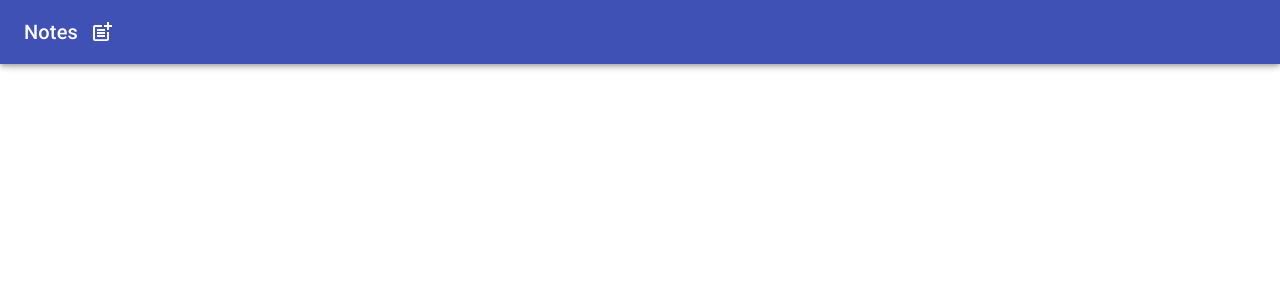
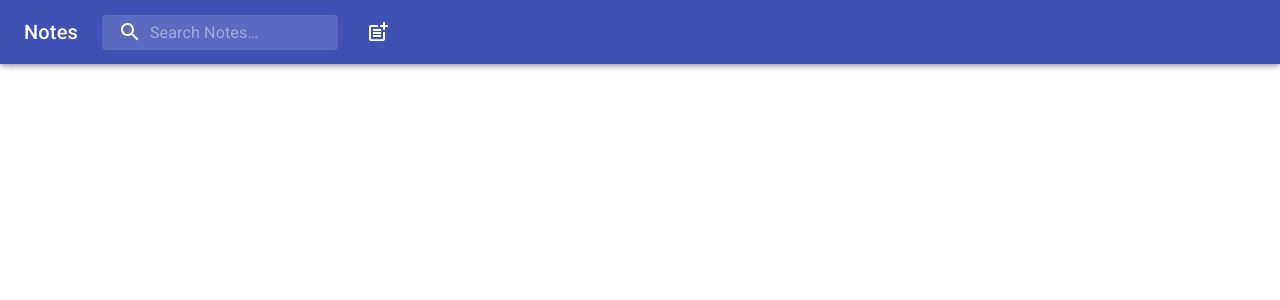
Before and after one commit to mitalikhundiwala/notes-app, a React (Vite) app: page / in a window 1280 px wide. Shown: the top 300 px of the page. Built offline with nearby package versions, Linux system fonts and the light colour scheme.

Commit message:
added search in title, detail and tags

```diff
--- a/src/actions/notes.action.ts
+++ b/src/actions/notes.action.ts
@@ -9,6 +9,7 @@ export enum NotesAction {
     SELECT_NOTE = 'SELECT_NOTE',
     UPDATE_NOTE = 'UPDATE_NOTE',
     REMOVE_NOTE = 'REMOVE_NOTE',
+    SEARCH_NOTE = 'SEARCH_NOTE',
 }
 
 export const addNoteSuccess = (note: Note): AnyAction => {
@@ -86,3 +87,12 @@ export const selectNote = (noteId: number): AnyAction => {
         },
     };
 };
+
+export const searchNote = (searchTerm: string): AnyAction => {
+    return {
+        type: NotesAction.SEARCH_NOTE,
+        payload: {
+            searchTerm,
+        },
+    };
+};
--- a/src/components/header.component.tsx
+++ b/src/components/header.component.tsx
@@ -7,8 +7,66 @@ import IconButton from '@material-ui/core/IconButton';
 import PostAdd from '@material-ui/icons/PostAdd';
 import SwipeableDrawer from '@material-ui/core/SwipeableDrawer';
 import CreateNote from './note-create.component';
+import SearchIcon from '@material-ui/icons/Search';
+import {
+    InputBase,
+    createStyles,
+    makeStyles,
+    Theme,
+    fade,
+} from '@material-ui/core';
+import { AppThunkDispatch } from '../store';
+import { searchNote } from '../actions/notes.action';
+import { connect } from 'react-redux';
 
-const Header: FunctionComponent = () => {
+const useStyles = makeStyles((theme: Theme) =>
+    createStyles({
+        search: {
+            position: 'relative',
+            borderRadius: theme.shape.borderRadius,
+            backgroundColor: fade(theme.palette.common.white, 0.15),
+            '&:hover': {
+                backgroundColor: fade(theme.palette.common.white, 0.25),
+            },
+            marginRight: theme.spacing(2),
+            marginLeft: 0,
+            width: '100%',
+            [theme.breakpoints.up('sm')]: {
+                marginLeft: theme.spacing(3),
+                width: 'auto',
+            },
+        },
+        searchIcon: {
+            padding: theme.spacing(0, 2),
+            height: '100%',
+            position: 'absolute',
+            pointerEvents: 'none',
+            display: 'flex',
+            alignItems: 'center',
+            justifyContent: 'center',
+        },
+        inputRoot: {
+            color: 'inherit',
+        },
+        inputInput: {
+            padding: theme.spacing(1, 1, 1, 0),
+            // vertical padding + font size from searchIcon
+            paddingLeft: `calc(1em + ${theme.spacing(4)}px)`,
+            transition: theme.transitions.create('width'),
+            width: '100%',
+            [theme.breakpoints.up('md')]: {
+                width: '20ch',
+            },
+        },
+    })
+);
+interface IProps {
+    handleSearch: (searchTerm: string) => void;
+}
+
+const Header: FunctionComponent<IProps> = ({ handleSearch }) => {
+    const classes = useStyles();
+
     const [isOpen, setIsOpen] = useState(false);
 
     const toggleDrawer = (open: boolean) => (
@@ -39,6 +97,22 @@ const Header: FunctionComponent = () => {
             <AppBar position="fixed">
                 <Toolbar>
                     <Typography variant="h6">Notes</Typography>
+                    <div className={classes.search}>
+                        <div className={classes.searchIcon}>
+                            <SearchIcon />
+                        </div>
+                        <InputBase
+                            placeholder="Search Notes…"
+                            classes={{
+                                root: classes.inputRoot,
+                                input: classes.inputInput,
+                            }}
+                            inputProps={{ 'aria-label': 'search' }}
+                            onChange={event => {
+                                handleSearch(event.target.value);
+                            }}
+                        />
+                    </div>
                     <IconButton
                         aria-label="Add Note"
                         aria-controls="primary-search-account-menu"
@@ -65,4 +139,12 @@ const Header: FunctionComponent = () => {
     );
 };
 
-export default Header;
+const mapDispatchToProps = (dispatch: AppThunkDispatch) => {
+    return {
+        handleSearch: (searchTerm: string) => {
+            return dispatch(searchNote(searchTerm));
+        },
+    };
+};
+
+export default connect(undefined, mapDispatchToProps)(Header);
--- a/src/components/note-detail.component.tsx
+++ b/src/components/note-detail.component.tsx
@@ -2,7 +2,7 @@
 import React, { FunctionComponent, useCallback, useState } from 'react';
 import Note from '../models/note.model';
 import { connect } from 'react-redux';
-import { Typography, SwipeableDrawer } from '@material-ui/core';
+import { Typography, SwipeableDrawer, Chip, Box } from '@material-ui/core';
 import { Grid, IconButton } from '@material-ui/core';
 import Create from '@material-ui/icons/Create';
 import Delete from '@material-ui/icons/Delete';
@@ -73,9 +73,17 @@ const NoteDetail: FunctionComponent<IProps> = ({
             <Typography variant="h5" gutterBottom>
                 {selectedNote.title}
             </Typography>
+
+            {selectedNote.tags.map(tag => (
+                <Box key={tag} display="inline-block" marginRight={1}>
+                    <Chip label={tag} />
+                </Box>
+            ))}
+
             <Typography variant="body2" gutterBottom>
                 {selectedNote.detail}
             </Typography>
+
             <SwipeableDrawer
                 anchor="right"
                 open={isOpen}
--- a/src/components/note-list.component.tsx
+++ b/src/components/note-list.component.tsx
@@ -7,7 +7,7 @@ import ListItemText from '@material-ui/core/ListItemText';
 import Note from '../models/note.model';
 import { connect } from 'react-redux';
 import { IAppState, AppThunkDispatch } from '../store';
-import { getNotesSelector, getSelectedNote } from '../selectors/notes.selector';
+import { getNotesSelector, getSelectedNote, getMatchingNotes } from '../selectors/notes.selector';
 import { selectNote } from '../actions/notes.action';
 
 interface IProps {
@@ -42,7 +42,7 @@ const NoteList: FunctionComponent<IProps> = ({
 };
 
 const mapStateToProps = (state: IAppState) => {
-    const notes: Note[] = getNotesSelector(state);
+    const notes: Note[] = getMatchingNotes(state);
     const selectedNote = getSelectedNote(state);
     return {
         selectedNote,
--- a/src/reducers/ui.reducer.ts
+++ b/src/reducers/ui.reducer.ts
@@ -3,10 +3,12 @@ import { NotesAction } from '../actions/notes.action';
 
 export interface IState {
     selectedNoteId: number | null;
+    searchTerm: string | null;
 }
 
 const defaultState: IState = {
     selectedNoteId: null,
+    searchTerm: null,
 };
 
 export default (state: IState = defaultState, action: AnyAction): IState => {
@@ -22,6 +24,12 @@ export default (state: IState = defaultState, action: AnyAction): IState => {
                 selectedNoteId: null,
             };
         }
+        case NotesAction.SEARCH_NOTE: {
+            return {
+                ...state,
+                searchTerm: action.payload.searchTerm,
+            };
+        }
         default:
             return state;
     }
--- a/src/selectors/notes.selector.ts
+++ b/src/selectors/notes.selector.ts
@@ -2,23 +2,42 @@ import { createSelector } from 'reselect';
 import { IAppState } from '../store';
 import Note from '../models/note.model';
 
-const getNotes = (state: IAppState) => state.notes;
+const getAllNotes = (state: IAppState) => state.notes;
 const getSelectedNoteId = (state: IAppState) => state.ui.selectedNoteId;
+const getSearchTerm = (state: IAppState) => state.ui.searchTerm;
 
-export const getNotesSelector = createSelector([getNotes], notes => {
+export const getNotesSelector = createSelector([getAllNotes], notes => {
     return Object.values(notes).map(note => {
         return notes[note.noteId];
     });
 });
 
+export const getMatchingNotes = createSelector(
+    [getNotesSelector, getSearchTerm],
+    (notes, searchTerm) => {
+        const filteredNotes = notes.filter(note => {
+            const searchRegEx = new RegExp(`${searchTerm}`, 'i');
+            return (
+                (searchTerm ? note.title.search(searchRegEx) != -1 : true) ||
+                (searchTerm ? note.detail.search(searchRegEx) != -1 : true) ||
+                (searchTerm
+                    ? note.tags.join(',').search(searchRegEx) != -1
+                    : true)
+            );
+        });
+        console.log(filteredNotes);
+        return filteredNotes;
+    }
+);
+
 export const getSelectedNote = createSelector(
-    [getNotes, getSelectedNoteId],
+    [getAllNotes, getSelectedNoteId],
     (notes, selectedNoteId) => {
         return selectedNoteId ? notes[selectedNoteId] : null ?? null;
     }
 );
 
-export const getAvailableTags = createSelector([getNotes], notes => {
+export const getAvailableTags = createSelector([getAllNotes], notes => {
     return Object.values(notes)
         .map((note: Note) => {
             return note.tags ?? [];
```
